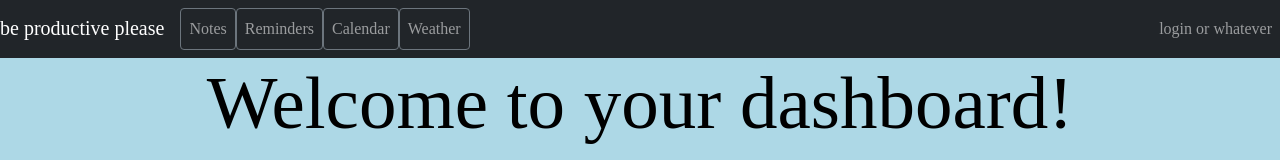
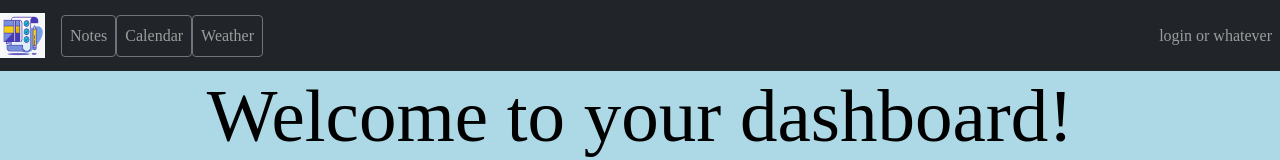
Before and after one commit to wrp90/ProductivityApp, a React (Create React App) app in the folder client/: page / in a window 1280 px wide. Shown: the top 160 px of the page. Built offline with nearby package versions, Linux system fonts and the light colour scheme.

Commit message:
removed reminders tab, added image icon that routes back to dashboard

```diff
--- a/client/src/components/Navbar/index.js
+++ b/client/src/components/Navbar/index.js
@@ -1,11 +1,12 @@
 import React from 'react';
+import logo from '../../images/logo.png'
 
 export function Navbar(props) {
     return (
         <nav className="navbar navbar-expand-lg navbar-dark bg-dark">
             <div className="d-flex flex-grow-1">
                 <span className="w-100 d-lg-none d-block" />
-                <a className="navbar-brand d-none d-lg-inline-block" href="/"> be productive please </a>
+                <a className="navbar-brand d-none d-lg-inline-block" href="/"> <img src={logo} width="45" height="45"alt="puppy"></img> </a>
 
                 <div className="collapse navbar-collapse" id="navbarSupportedContent">
                     <ul className="navbar-nav ms-auto">
@@ -17,14 +18,14 @@ export function Navbar(props) {
                                         : "nav-link menu-item btn btn-outline-secondary"
                                 }>Notes</a>
                         </li>
-                        <li className="nav-item">
+                        {/* <li className="nav-item">
                             <a href="/reminders"
                                 className={
                                     window.location.pathname === "/reminders"
                                         ? "nav-link active menu-item btn btn-outline-secondary"
                                         : "nav-link menu-item btn btn-outline-secondary"
                                 }>Reminders</a>
-                        </li>
+                        </li> */}
                         <li className="nav-item">
                             <a href="/calendar"
                                 className={
```
